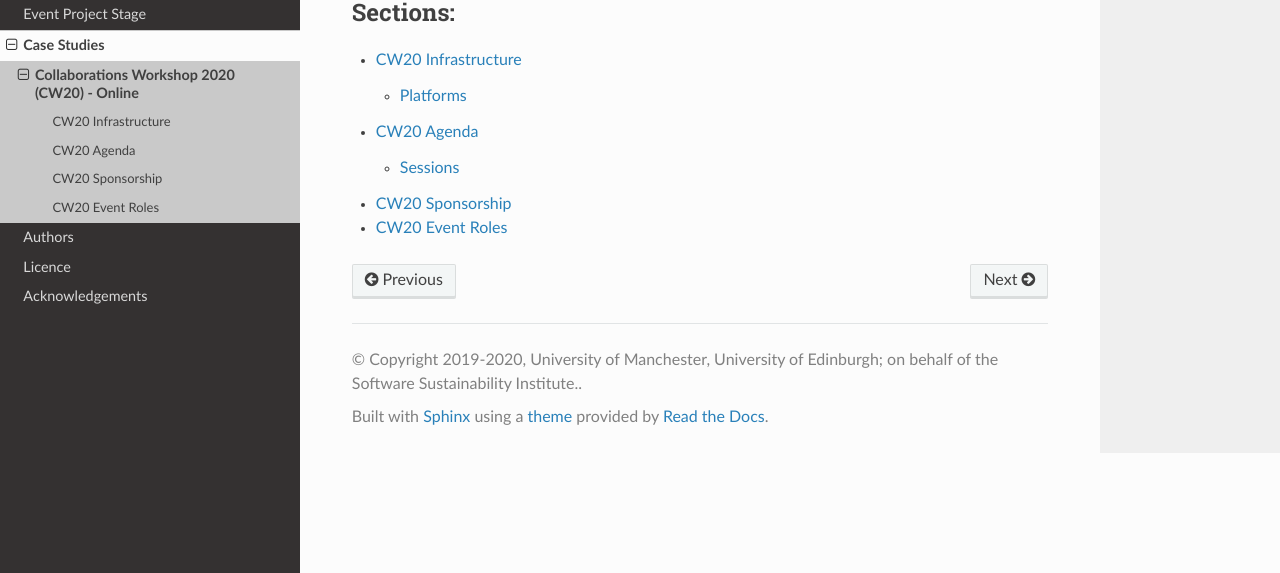
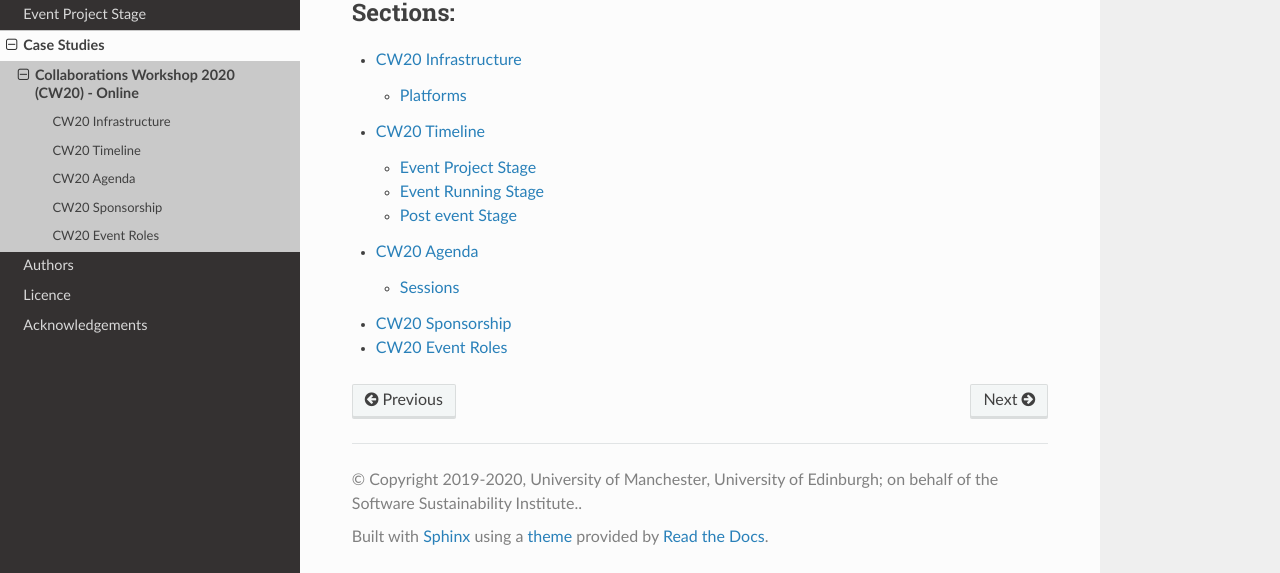
Before and after one commit to softwaresaved/event-organisation-guide, a Sphinx documentation site: the page built from docs/eog/case-studies-cw20.rst, in a window 1280 px wide and 900 px high, scrolled down 613 px, cut to the strip 327-900 px from the top of the window. Built offline with Sphinx 7.4.7 and the Read the Docs theme 2.0.0, drawn with Linux system fonts in a browser that asks for light colours.

Commit message:
add cw20 timeline to toc

```diff
--- a/docs/eog/case-studies-cw20.rst
+++ b/docs/eog/case-studies-cw20.rst
@@ -21,6 +21,7 @@ Here is how we did it.
    :caption: Sections:
 
    case-studies-cw20-infrastructure
+   case-studies-cw20-timeline
    case-studies-cw20-agenda
    case-studies-cw20-sponsorship
    case-studies-cw20-event-roles
```
